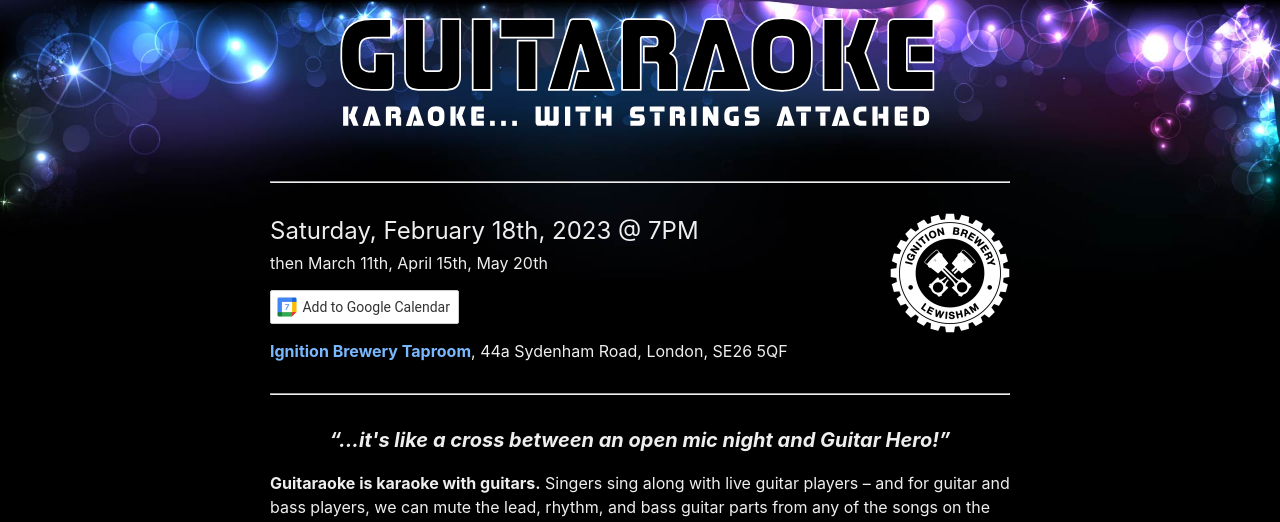
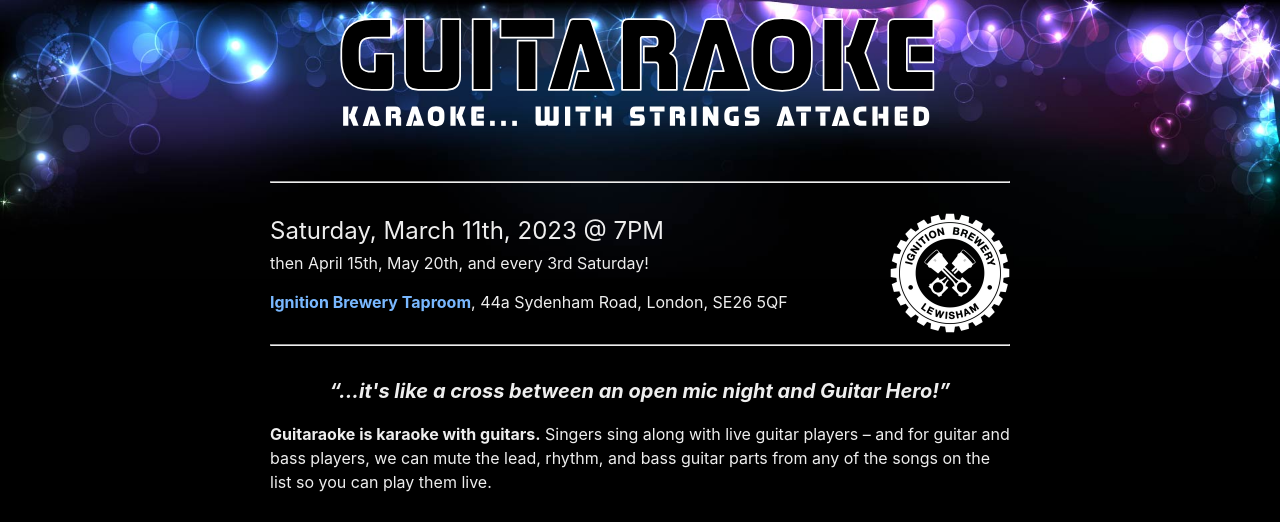
Before and after one commit to dylanbeattie/guitaraoke.live, a Jekyll site: the page built from index.md, in a window 1280 px wide and 1400 px high. Shown: the top 522 px of the window. Built offline with Jekyll 4.4.1, drawn with Linux system fonts in a browser that asks for light colours; comment, search, counter and statistics services are not loaded; some of the changed text lies outside the part shown.

Commit message:
Dates for March, April, May 2023

```diff
--- a/_includes/song-list.md
+++ b/_includes/song-list.md
@@ -47,7 +54,7 @@
 <li>Queen - Tie Your Mother Down</li>
 <li>Radiohead - Creep</li>
 <li>Robert Palmer - Addicted to Love</li>
-<li>Shania Twain - Man! I Feel Like A Woman</li>
+<li>Shania Twain - Man I Feel Like A Woman</li>
 <li>Simple Minds - Don't You Forget About Me</li>
 <li>Starship - Nothing's Gonna Stop Us Now</li>
 <li>The Commitments - Mustang Sally</li>
--- a/index.md
+++ b/index.md
@@ -9,11 +9,14 @@
 <a href="https://ignition.beer/">
 <img src="ignition-logo-white-on-trans.webp" style="float: right; width: 120px; height: 120px;" />
 </a>
-    <h2 style="margin-bottom: 2px;">Saturday, February 18th, 2023 @ 7PM</h2>
-    <p>then March 11th, April 15th, May 20th</p>
+    <h2 style="margin-bottom: 2px;">Saturday, March 11th, 2023 @ 7PM</h2>
+    <p>then April 15th, May 20th, and every 3rd Saturday!</p>
+
+    <!--
     <p><a class="google-calendar-link" href="https://calendar.google.com/calendar/u/0/r/eventedit?text=Guitaraoke&dates=20230121T190000Z/20230121T220000Z&details=https://guitaraoke.live&location=Ignition Brewery,+44A Sydenham Rd,+London+SE26+5QX,+UK&recur=FREQ=MONTHLY;UNTIL=20230601T000000Z;BYDAY=3SA">
         <img src="/assets/img/google_calendar_7_2x.png" style="width: 24px; height: 24px;" /> Add to Google Calendar</a>
     </p>
+    -->
     <p><a style="font-weight: bold;" href="https://ignition.beer/">Ignition Brewery Taproom</a>, 44a Sydenham Road, London, SE26 5QF</p>
 </section>
 <hr />
```
Also changed, not shown: other parts of _includes/song-list.md (+10 -1 lines).
